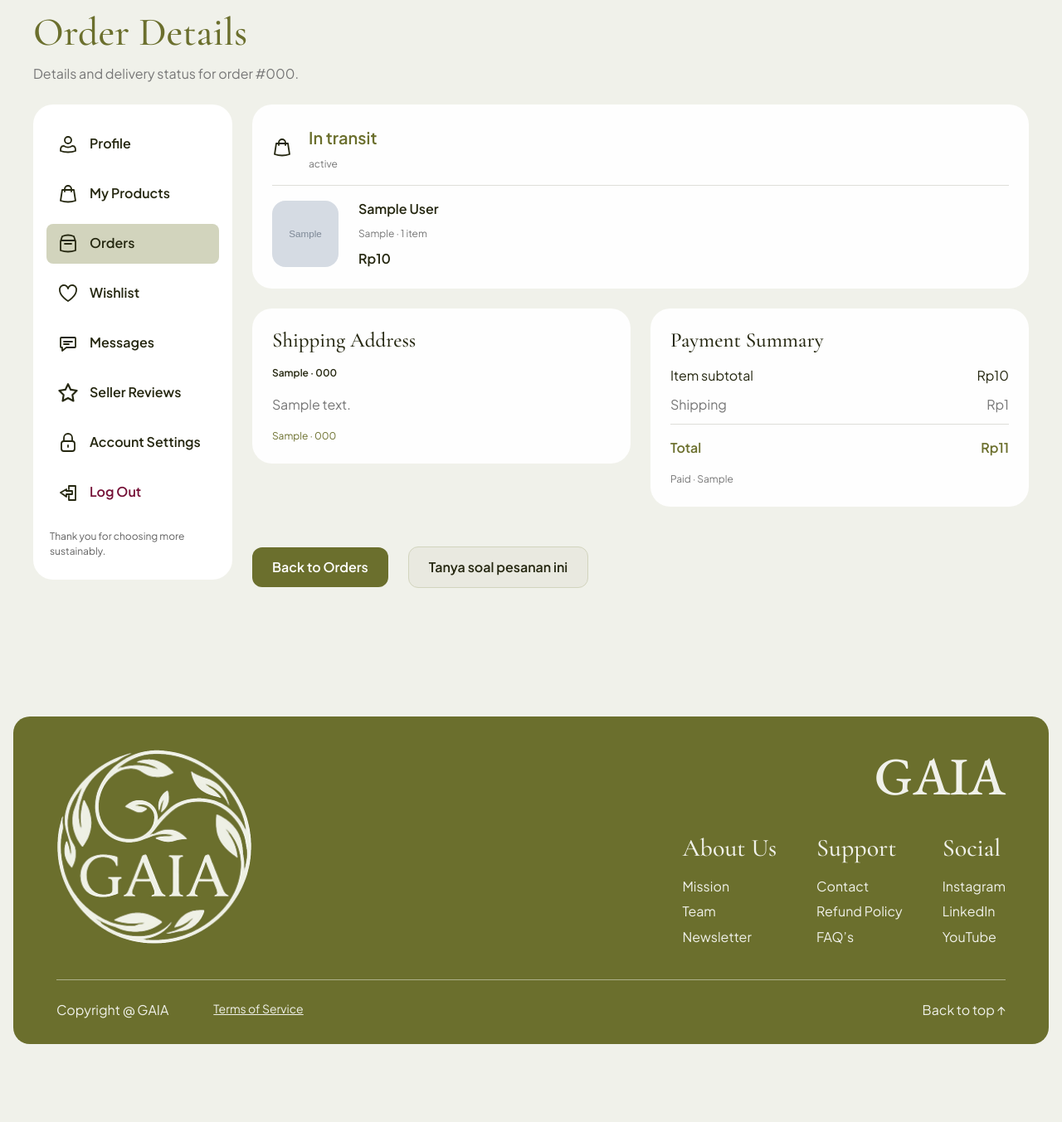
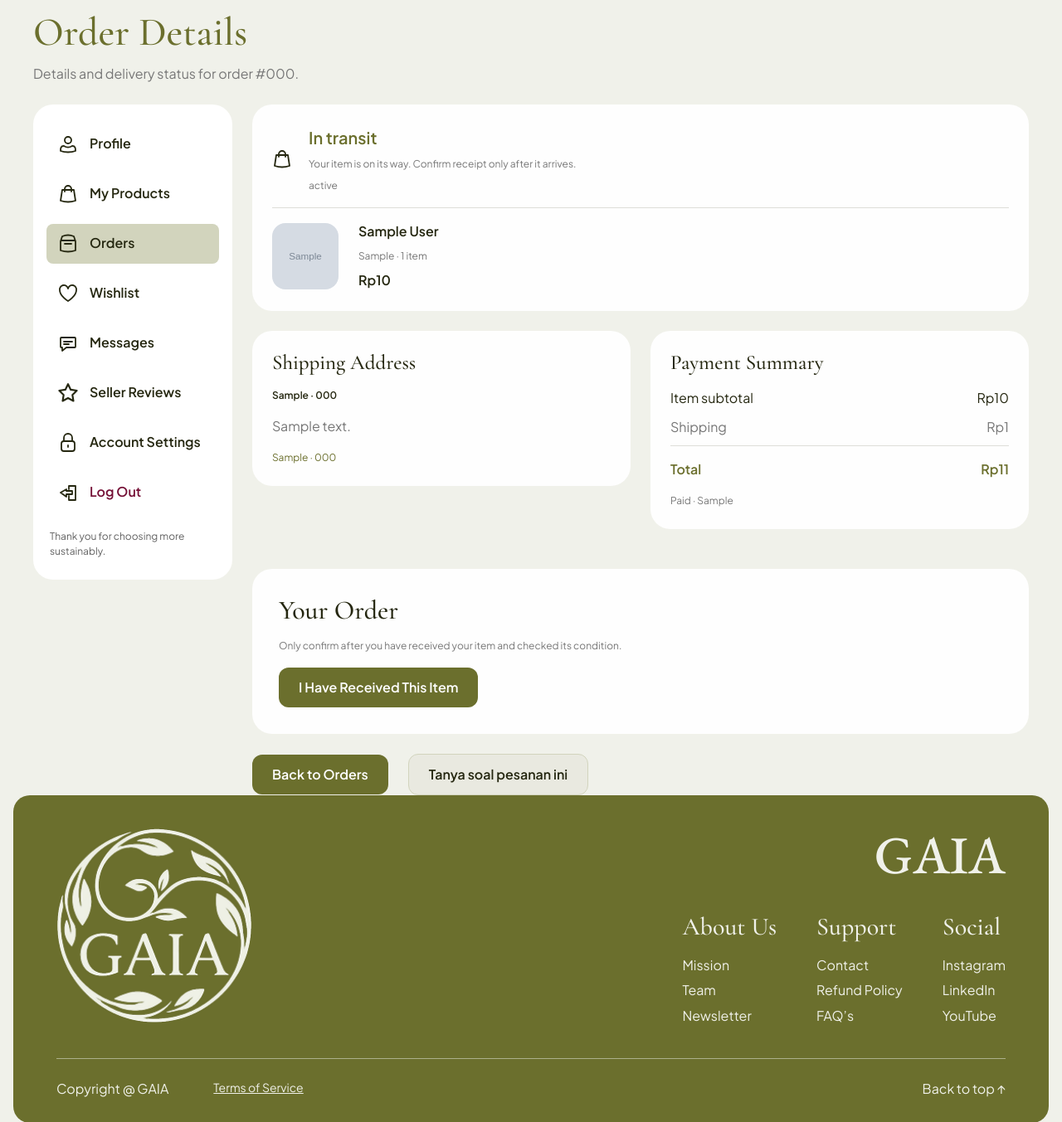
Before and after one commit to Gaia-sustainable-curated-thrift/Gaia, a Django app: page /accounts/orders/1/ in a window 1280 px wide. Shown: the part 181-1534 px from the top of the page at 83% size. Before the commit the page ends 1440 px from the top, so only its background shows below. Run offline with Django 5.2, Linux system fonts and the light colour scheme; a user stored in the database is signed in; data comes from the database, SQL or seed files in the repository; tables that the repository leaves empty hold one stand-in row (values such as "Sample post"); grey boxes marked "Sample" are stand-in pictures; some libraries are stand-ins or nearby versions.

Commit message:
feat: sambungin My Orders ke alur transaksi biar statusnya jelas

```diff
--- a/accounts/views.py
+++ b/accounts/views.py
@@ -14,6 +14,10 @@ from django.db.models import Count, Q
 from django.core.paginator import Paginator
 from django.db.models.deletion import ProtectedError, RestrictedError
 from django.shortcuts import get_object_or_404, redirect, render
+from django.http import Http404
+from transaction.models import TransactionOrderState
+from transaction.views import expire_reservations
+from .order_display import order_display
 from django.urls import reverse, reverse_lazy
 from django.utils import timezone
 from django.views.decorators.http import require_POST, require_http_methods
@@ -153,14 +157,39 @@ def edit_profile(request):
 
 @login_required
 def orders(request):
-    page = Paginator(request.user.account_orders.order_by('-date', '-pk'), 12).get_page(request.GET.get('page'))
-    return render(request, 'accounts/orders.html', account_context(request, 'Orders', "Track your orders and follow each item's journey.", 'orders', orders=page.object_list, page_obj=page))
+    staff = request.user.is_active and request.user.is_staff
+    managing = request.GET.get('scope') == 'manage'
+    if managing and not staff:
+        raise Http404
+    expire_reservations()
+    queryset = AccountOrder.objects.all() if managing else request.user.account_orders.all()
+    queryset = queryset.select_related('transaction_state', 'product_reservation', 'user')
+    page = Paginator(queryset.order_by('-date', '-pk'), 12).get_page(request.GET.get('page'))
+    for order in page.object_list:
+        order.account_display = order_display(order, request.user)
+    return render(request, 'accounts/orders.html', account_context(
+        request, 'Manage Orders' if managing else 'Orders',
+        'Verify payments and manage shipping.' if managing else "Track your orders and follow each item's journey.",
+        'orders', orders=page.object_list, page_obj=page, managing_orders=managing,
+        can_manage_orders=staff,
+    ))
 
 
 @login_required
 def order_detail(request, pk):
-    order = get_object_or_404(AccountOrder, pk=pk, user=request.user)
-    return render(request, 'accounts/order_detail.html', account_context(request, 'Order Details', f'Details and delivery status for order #{order.number}.', 'orders', order=order))
+    staff = request.user.is_active and request.user.is_staff
+    queryset = AccountOrder.objects.select_related('transaction_state', 'product_reservation', 'user')
+    if not staff:
+        queryset = queryset.filter(user=request.user)
+    order = get_object_or_404(queryset, pk=pk)
+    expire_reservations()
+    # Expiry may have changed the transaction state since the first read.
+    order = queryset.get(pk=pk)
+    return render(request, 'accounts/order_detail.html', account_context(
+        request, 'Order Details', f'Details and delivery status for order #{order.number}.',
+        'orders', order=order, order_ui=order_display(order, request.user),
+        managing_orders=staff and order.user_id != request.user.pk,
+    ))
 
 
 @login_required
@@ -227,8 +256,11 @@ DELETE_LINK_SECONDS = 900
 
 
 def _deletion_blocked(user):
-    return (user.account_orders.exclude(status=AccountOrder.Status.COMPLETED).exists()
-            or user.sales_orders.exclude(status=AccountOrder.Status.COMPLETED).exists())
+    terminal = (TransactionOrderState.Status.CANCELLED, TransactionOrderState.Status.EXPIRED)
+    return (user.account_orders.exclude(status=AccountOrder.Status.COMPLETED)
+            .exclude(transaction_state__status__in=terminal).exists()
+            or user.sales_orders.exclude(status=AccountOrder.Status.COMPLETED)
+            .exclude(transaction_state__status__in=terminal).exists())
 
 
 def _deletion_link_valid(request, token):
--- a/static/css/accounts.css
+++ b/static/css/accounts.css
@@ -1346,3 +1346,19 @@ dialog::backdrop {
 .account-pagination { display:flex; align-items:center; justify-content:center; flex-wrap:wrap; gap:16px; margin-top:24px; }
 .account-pagination span { color:var(--olive-dark); font-size:14px; }
 @media (max-width:480px) { .account-pagination { gap:10px; } }
+
+.order-scope-tabs { display:flex; flex-wrap:wrap; gap:8px; margin-bottom:20px; }
+.order-scope-tabs a { padding:10px 16px; border:1px solid var(--line); border-radius:8px; text-decoration:none; }
+.order-scope-tabs [aria-current="page"] { background:var(--olive); color:white; border-color:var(--olive); }
+.order-action-panel { margin-top:24px; }
+.order-confirmation { max-width:680px; }
+.order-confirmation > summary { cursor:pointer; list-style:none; width:fit-content; }
+.order-confirmation > summary::-webkit-details-marker { display:none; }
+.order-confirmation[open] > summary { margin-bottom:16px; }
+.order-confirmation p { line-height:1.6; margin-bottom:16px; }
+.order-shipping-form { max-width:480px; display:grid; gap:16px; }
+.order-deadline { padding:16px; border-left:3px solid var(--olive); background:var(--canvas); line-height:1.6; }
+.status.paid { background:#e5efdd; color:var(--olive-dark); }
+.status.cancelled { background:#eee; color:#555; }
+.status.expired { background:#f8eadb; color:#704418; }
+@media (max-width:480px) { .order-shipping-form .button { width:100%; } }
--- /dev/null
+++ b/templates/accounts/includes/order_actions.html
@@ -0,0 +1,26 @@
+{% load tz %}
+{% if order_ui.expires_at %}<p class="small order-deadline">Payment deadline: {% timezone "Asia/Jakarta" %}{{ order_ui.expires_at|date:"j M Y, H:i" }} WIB{% endtimezone %}. Payment must be verified before the reservation expires.</p>{% endif %}
+{% if order_ui.can_cancel or order_ui.can_complete %}<section class="card order-action-panel" aria-labelledby="buyer-order-actions">
+<h2 id="buyer-order-actions">Your Order</h2>
+{% if order_ui.can_cancel %}<p class="small muted">Payment is awaiting administrator verification. Contact support if you have already transferred payment; cancelling does not issue a refund.</p>
+<details class="order-confirmation"><summary class="button secondary">Cancel Order</summary>
+<p>Cancel order #{{ order.number }}? This cannot be undone and the item will be made available again if its reservation is still attached.</p>
+<form method="post" action="{% url 'transaction:cancel_order' order.pk %}">{% csrf_token %}<button class="button" type="submit">Yes, Cancel This Order</button></form>
+</details>{% endif %}
+{% if order_ui.can_complete %}<p class="small muted">Only confirm after you have received your item and checked its condition.</p>
+<form method="post" action="{% url 'transaction:complete_order' order.pk %}">{% csrf_token %}<button class="button olive-button" type="submit">I Have Received This Item</button></form>{% endif %}
+</section>{% endif %}
+{% if order_ui.can_confirm_payment or order_ui.can_ship %}<section class="card order-action-panel" aria-labelledby="admin-order-actions">
+<h2 id="admin-order-actions">Administrator Actions</h2>
+{% if order_ui.can_confirm_payment %}<p class="small muted">Match this order with the payment you received before confirming. Buyer: {{ order.user.get_full_name|default:order.user.username }}.</p>
+<details class="order-confirmation"><summary class="button olive-button">Review Payment</summary>
+<p>Confirm that payment for order #{{ order.number }} has been received. This changes the order to Payment confirmed.</p>
+<form method="post" action="{% url 'transaction:confirm_payment' order.pk %}">{% csrf_token %}<button class="button olive-button" type="submit">Confirm Payment Received</button></form>
+</details>{% endif %}
+{% if order_ui.can_ship %}<p class="small muted">Payment is confirmed. Enter delivery details after handing the item to the courier.</p>
+<form method="post" action="{% url 'transaction:ship_order' order.pk %}" class="order-shipping-form">{% csrf_token %}
+<div class="field"><label for="order-courier">Courier</label><input id="order-courier" name="courier" maxlength="80" value="{{ order.courier }}" required autocomplete="off"></div>
+<div class="field"><label for="order-tracking">Tracking number</label><input id="order-tracking" name="tracking_number" maxlength="100" value="{{ order.tracking_number }}" required autocomplete="off"></div>
+<button class="button olive-button" type="submit">Mark as Shipped</button>
+</form>{% endif %}
+</section>{% endif %}
--- a/templates/accounts/order_detail.html
+++ b/templates/accounts/order_detail.html
@@ -1,13 +1,13 @@
 {% extends 'accounts/layout.html' %}
-{% load account_tags review_tags %}
+{% load account_tags review_tags tz %}
 {% block account_content %}
 <section class="card order-card">
 <div class="order-status">{% if order.status == 'completed' %}{% include 'includes/icon.html' with name='check' %}{% else %}{% include 'includes/icon.html' with name='bag' %}{% endif %}
 <div>
-<h3 class="olive">{{ order.get_status_display }}
+<h3 class="olive">{{ order_ui.label }}
 </h3>
-<p class="small muted">{{ order.status_note }}
-</p>
+<p class="small muted">{{ order_ui.note }}</p>
+{% if order.status_note and order_ui.status == order.status %}<p class="small muted">{{ order.status_note }}</p>{% endif %}
 </div>
 </div>
 <hr>
@@ -42,8 +42,11 @@
 <div class="total"><dt>Total</dt><dd>{{ order.total|rupiah }}</dd>
 </div>
 </dl>
-<p class="small muted">{% if order.status == 'awaiting_payment' %}Unpaid{% else %}Paid{% endif %} · {{ order.payment_method }}
+<p class="small muted">{{ order_ui.payment_label }} · {{ order.payment_method }}
 </p>
 </section>
-</div><div class="actions"><a class="button olive-button" href="{% url 'orders' %}">Back to Orders</a><a class="button secondary" href="{% url 'chat:order' order.pk %}">Tanya soal pesanan ini</a>{% review_order_action order user %}</div>
+</div>
+{% include 'accounts/includes/order_actions.html' %}
+<div class="actions"><a class="button olive-button" href="{% url 'orders' %}{% if managing_orders %}?scope=manage{% endif %}">Back to Orders</a>
+{% if order.user_id == user.pk %}<a class="button secondary" href="{% url 'chat:order' order.pk %}">Tanya soal pesanan ini</a>{% review_order_action order user %}{% endif %}</div>
 {% endblock %}
--- a/templates/includes/account_pagination.html
+++ b/templates/includes/account_pagination.html
@@ -1,5 +1,5 @@
 {% if page_obj.has_other_pages %}<nav class="account-pagination" aria-label="{{ pagination_label }} pagination">
-{% if page_obj.has_previous %}<a class="button" href="?page={{ page_obj.previous_page_number }}" rel="prev">&larr; Previous</a>{% endif %}
+{% if page_obj.has_previous %}<a class="button" href="?{% if managing_orders %}scope=manage&amp;{% endif %}page={{ page_obj.previous_page_number }}" rel="prev">&larr; Previous</a>{% endif %}
 <span>Page {{ page_obj.number }} of {{ page_obj.paginator.num_pages }}</span>
-{% if page_obj.has_next %}<a class="button" href="?page={{ page_obj.next_page_number }}" rel="next">Next &rarr;</a>{% endif %}
+{% if page_obj.has_next %}<a class="button" href="?{% if managing_orders %}scope=manage&amp;{% endif %}page={{ page_obj.next_page_number }}" rel="next">Next &rarr;</a>{% endif %}
 </nav>{% endif %}
--- a/transaction/forms.py
+++ b/transaction/forms.py
@@ -52,3 +52,8 @@ class PaymentMethodForm(forms.Form):
         widget=forms.RadioSelect,
         label="Choose payment method",
     )
+
+
+class OrderShippingForm(forms.Form):
+    courier = forms.CharField(max_length=80, label='Courier')
+    tracking_number = forms.CharField(max_length=100, label='Tracking number')
--- a/transaction/templates/transaction/confirmation.html
+++ b/transaction/templates/transaction/confirmation.html
@@ -71,6 +71,8 @@
                         Cancelled
                     {% elif order.transaction_state.status == "expired" %}
                         Expired
+                    {% elif order.transaction_state.status == "paid" %}
+                        Payment confirmed
                     {% else %}
                         {{ order.get_status_display }}
                     {% endif %}
--- a/transaction/views.py
+++ b/transaction/views.py
@@ -15,7 +15,7 @@ from accounts.models import AccountOrder
 from products import cart
 from products.models import Product
 
-from .forms import PaymentMethodForm, ShippingAddressForm
+from .forms import OrderShippingForm, PaymentMethodForm, ShippingAddressForm
 from .models import ProductReservation, TransactionOrderState
 
 
@@ -24,43 +24,47 @@ from .models import ProductReservation, TransactionOrderState
 # =========================================================
 
 def get_order_state(order):
+    legacy_status = {
+        AccountOrder.Status.IN_TRANSIT: TransactionOrderState.Status.IN_TRANSIT,
+        AccountOrder.Status.COMPLETED: TransactionOrderState.Status.COMPLETED,
+    }.get(order.status, TransactionOrderState.Status.ACTIVE)
     state, _ = TransactionOrderState.objects.get_or_create(
-        order=order
+        order=order, defaults={'status': legacy_status},
     )
     return state
 
 
+def release_order_reservation(order):
+    # Only release the reservation belonging to this order, never a newer buyer's.
+    reservation = ProductReservation.objects.filter(order=order).first()
+    if reservation is None:
+        return
+    product = Product.objects.select_for_update().filter(pk=reservation.product_id).first()
+    if product is not None and product.status == Product.Status.SOLD:
+        product.status = Product.Status.AVAILABLE
+        product.save(update_fields=['status'])
+    reservation.delete()
+
+
 def expire_reservations():
-    expired_reservations = ProductReservation.objects.filter(
+    expired_ids = list(ProductReservation.objects.filter(
         expires_at__lte=timezone.now()
-    ).select_related("order")
-
-    for reservation in expired_reservations:
+    ).values_list('order_id', flat=True))
+    for order_id in expired_ids:
         with db_transaction.atomic():
-            order = AccountOrder.objects.select_for_update().filter(
-                pk=reservation.order_id
-            ).first()
-
-            if not order:
-                reservation.delete()
+            order = AccountOrder.objects.select_for_update().filter(pk=order_id).first()
+            if order is None:
                 continue
-
+            reservation = ProductReservation.objects.filter(order=order).first()
+            if reservation is None or not reservation.is_expired:
+                continue
             state = get_order_state(order)
-
-            if (
-                state.status == TransactionOrderState.Status.ACTIVE
-                and order.status == AccountOrder.Status.AWAITING_PAYMENT
-            ):
+            if state.status == TransactionOrderState.Status.ACTIVE and order.status == AccountOrder.Status.AWAITING_PAYMENT:
                 state.status = TransactionOrderState.Status.EXPIRED
-                state.save()
-
-                reservation.delete()
-
-            elif state.status in (
-                TransactionOrderState.Status.CANCELLED,
-                TransactionOrderState.Status.EXPIRED,
-            ):
-                reservation.delete()
+                state.save(update_fields=['status', 'updated_at'])
+                release_order_reservation(order)
+            elif state.status in (TransactionOrderState.Status.CANCELLED, TransactionOrderState.Status.EXPIRED):
+                release_order_reservation(order)
 
 
 # =========================================================
@@ -419,28 +423,33 @@ def cancel_order(request, order_id):
                 request,
                 "This order is no longer active."
             )
-            return redirect("transaction:confirmation")
+            return redirect("order_detail", pk=order.pk)
 
         if order.status != AccountOrder.Status.AWAITING_PAYMENT:
             messages.warning(
                 request,
                 "Only orders awaiting payment can be cancelled."
             )
-            return redirect("transaction:confirmation")
+            return redirect("order_detail", pk=order.pk)
+
+        reservation = ProductReservation.objects.filter(order=order).first()
+        if reservation is not None and reservation.is_expired:
+            state.status = TransactionOrderState.Status.EXPIRED
+            state.save(update_fields=['status', 'updated_at'])
+            release_order_reservation(order)
+            messages.warning(request, 'Payment period has expired.')
+            return redirect('order_detail', pk=order.pk)
 
         state.status = TransactionOrderState.Status.CANCELLED
-        state.save()
-
-        ProductReservation.objects.filter(
-            order=order
-        ).delete()
+        state.save(update_fields=['status', 'updated_at'])
+        release_order_reservation(order)
 
     messages.success(
         request,
         "Your order has been cancelled."
     )
 
-    return redirect("transaction:confirmation")
+    return redirect("order_detail", pk=order.pk)
 
 
 @staff_member_required
@@ -462,7 +471,7 @@ def confirm_payment(request, order_id):
                 request,
                 "Order cannot be marked as paid."
             )
-            return redirect("transaction:confirmation")
+            return redirect("order_detail", pk=order.pk)
 
         reservation = ProductReservation.objects.filter(
             order=order
@@ -472,22 +481,20 @@ def confirm_payment(request, order_id):
             state.status = TransactionOrderState.Status.EXPIRED
             state.save()
 
-            ProductReservation.objects.filter(
-                order=order
-            ).delete()
+            release_order_reservation(order)
 
             messages.error(
                 request,
                 "Payment period has expired."
             )
-            return redirect("transaction:confirmation")
+            return redirect("order_detail", pk=order.pk)
 
         state.status = TransactionOrderState.Status.PAID
         state.save()
 
     messages.success(request, "Payment confirmed.")
 
-    return redirect("transaction:confirmation")
+    return redirect("order_detail", pk=order.pk)
 
 
 @staff_member_required
@@ -506,17 +513,23 @@ def ship_order(request, order_id):
                 request,
                 "Order has not been paid."
             )
-            return redirect("transaction:confirmation")
+            return redirect("order_detail", pk=order.pk)
 
+        shipping_form = OrderShippingForm(request.POST)
+        if not shipping_form.is_valid():
+            messages.error(request, 'Enter a courier and tracking number before marking this order as shipped.')
+            return redirect('order_detail', pk=order.pk)
+        order.courier = shipping_form.cleaned_data['courier']
+        order.tracking_number = shipping_form.cleaned_data['tracking_number']
         order.status = AccountOrder.Status.IN_TRANSIT
-        order.save(update_fields=["status"])
+        order.save(update_fields=['courier', 'tracking_number', 'status'])
 
         state.status = TransactionOrderState.Status.IN_TRANSIT
         state.save()
 
     messages.success(request, "Order marked as shipped.")
 
-    return redirect("transaction:confirmation")
+    return redirect("order_detail", pk=order.pk)
 
 
 @login_required
@@ -539,7 +552,7 @@ def complete_order(request, order_id):
                 request,
                 "Order cannot be completed yet."
             )
-            return redirect("transaction:confirmation")
+            return redirect("order_detail", pk=order.pk)
 
         order.status = AccountOrder.Status.COMPLETED
         order.save(update_fields=["status"])
@@ -552,4 +565,4 @@ def complete_order(request, order_id):
         "Order completed. You can now submit a review."
     )
 
-    return redirect("transaction:confirmation")
+    return redirect("order_detail", pk=order.pk)
```
Also changed, not shown: accounts/order_display.py (added, +38 -0 lines), accounts/tests.py (+219 -0 lines), templates/accounts/orders.html (+9 -3 lines), README.md, transaction/migrations/0003_sync_order_state_choices.py (added).
